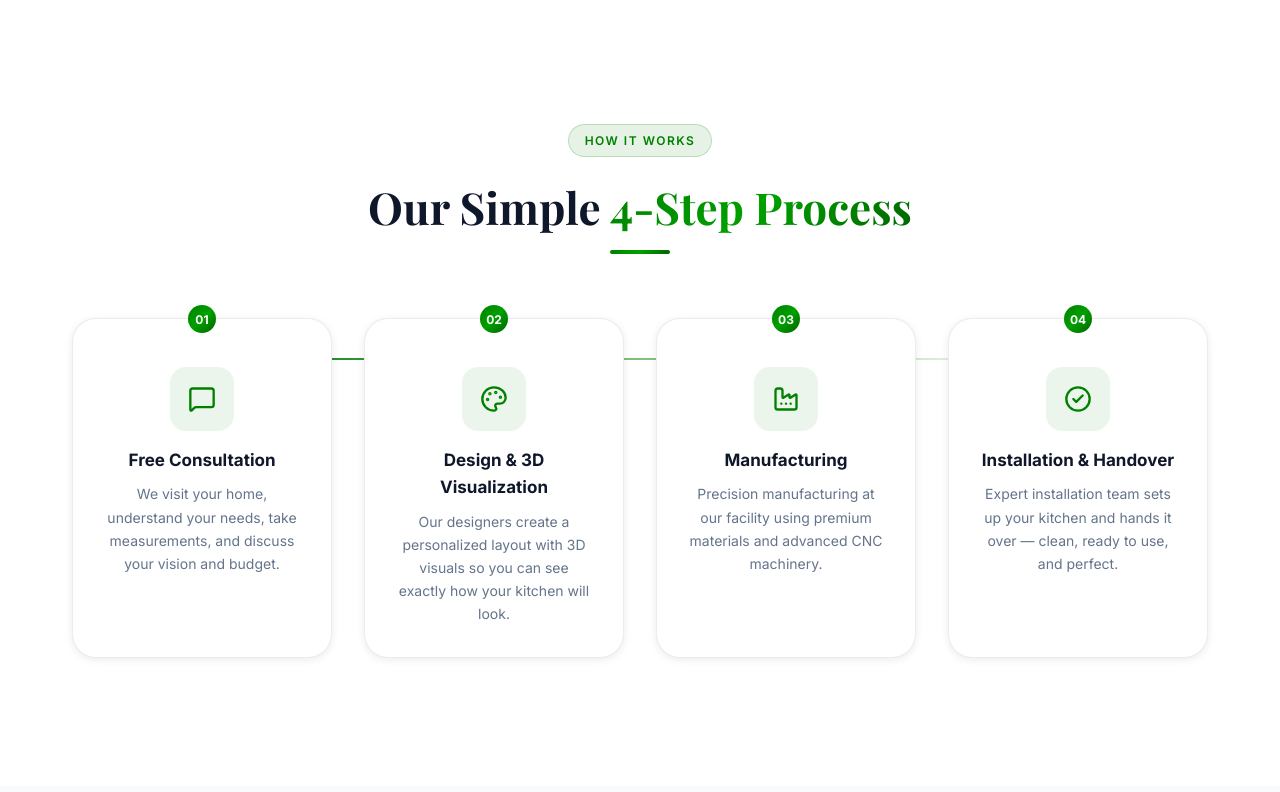
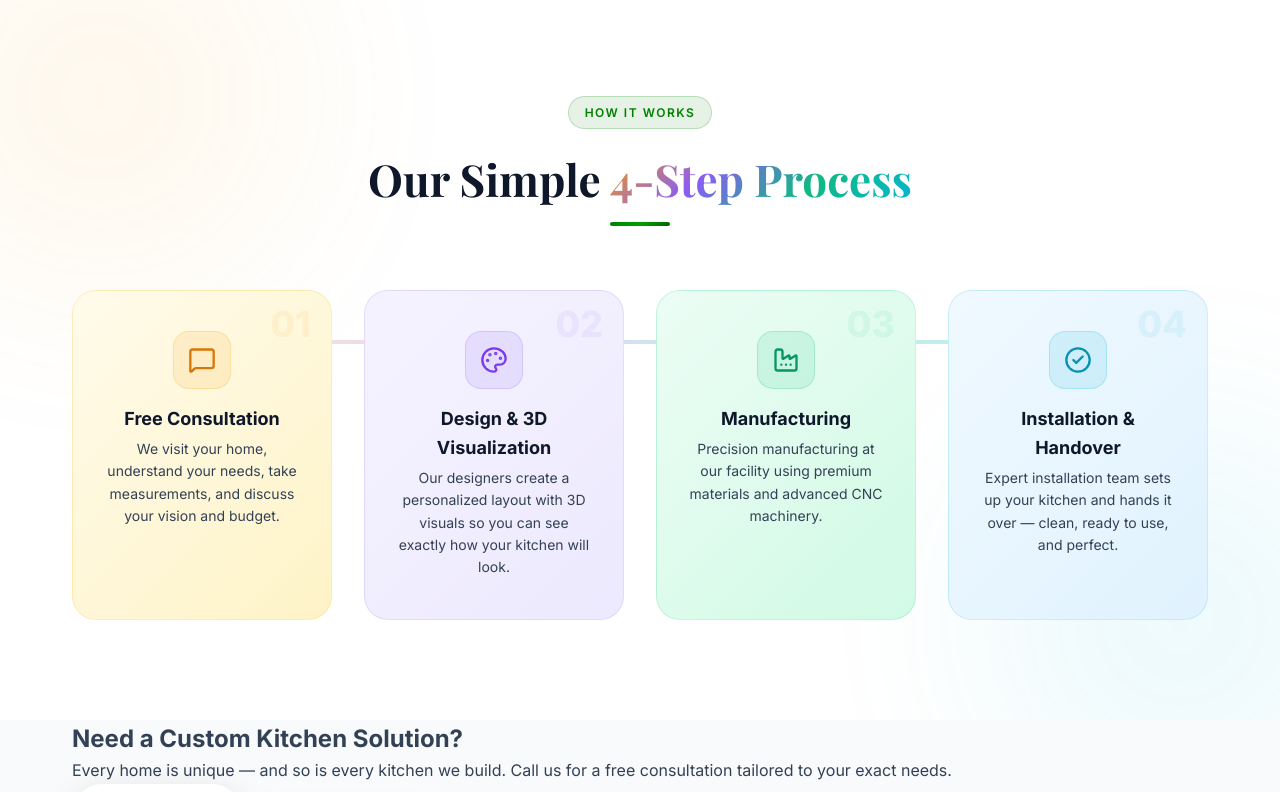
Before and after one commit to Eshbanoliver/shristienterprises, a React (Vite) app: page /services in a window 1280 px wide. Shown: the part 4160-4952 px from the top of the page. Built offline with nearby package versions, Linux system fonts and the light colour scheme; a web font is replaced by a local one.

Commit message:
updated files

```diff
--- a/src/pages/Services.css
+++ b/src/pages/Services.css
@@ -37,87 +37,207 @@
   gap: var(--space-xl);
 }
 
-/* ─── Process Section ────────────────────────────────────────── */
+/* ─── Process Section (Creative & Colorful) ──────────────────── */
+.process-section-creative {
+  position: relative;
+  background: #ffffff; /* Clean white backdrop */
+  overflow: hidden;
+  padding: 100px 0;
+}
+
+.process-bg-shapes {
+  position: absolute;
+  inset: 0;
+  overflow: hidden;
+  pointer-events: none;
+  z-index: 0;
+}
+
+.process-bg-shapes .shape {
+  position: absolute;
+  filter: blur(100px);
+  border-radius: 50%;
+  opacity: 0.07;
+  animation: float-shape 20s infinite ease-in-out alternate;
+}
+
+.process-bg-shapes .shape-1 {
+  width: 400px;
+  height: 400px;
+  background: #f59e0b; /* Amber */
+  top: -100px;
+  left: -100px;
+}
+
+.process-bg-shapes .shape-2 {
+  width: 400px;
+  height: 400px;
+  background: #06b6d4; /* Cyan */
+  bottom: -100px;
+  right: -100px;
+  animation-delay: -5s;
+}
+
+.process-title-accent {
+  background: linear-gradient(135deg, #f59e0b 0%, #8b5cf6 33%, #10b981 66%, #06b6d4 100%) !important;
+  -webkit-background-clip: text !important;
+  -webkit-text-fill-color: transparent !important;
+  background-clip: text !important;
+}
+
 .process-grid {
   display: grid;
   grid-template-columns: repeat(4, 1fr);
   gap: var(--space-xl);
   position: relative;
+  z-index: 1;
 }
 
+/* Beautiful multicolored path connecting steps */
 .process-grid::before {
   content: '';
   position: absolute;
-  top: 40px;
-  left: 12.5%;
-  right: 12.5%;
-  height: 2px;
-  background: linear-gradient(to right, var(--primary), transparent);
+  top: 50px;
+  left: 10%;
+  right: 10%;
+  height: 4px;
+  background: linear-gradient(to right, #f59e0b 0%, #8b5cf6 33%, #10b981 66%, #06b6d4 100%);
+  border-radius: 4px;
+  opacity: 0.25;
+  z-index: 0;
 }
 
 .process-card {
-  background: white;
-  border-radius: var(--radius-xl);
-  padding: var(--space-xl);
-  border: 1px solid var(--border-subtle);
-  box-shadow: var(--shadow-sm);
+  position: relative;
+  border-radius: 24px;
+  padding: 40px var(--space-xl);
+  transition: transform 0.4s cubic-bezier(0.16, 1, 0.3, 1), box-shadow 0.4s cubic-bezier(0.16, 1, 0.3, 1), background 0.4s ease, color 0.4s ease, border-color 0.4s ease;
+  overflow: hidden;
   text-align: center;
-  position: relative;
-  transition: all 0.35s ease;
+  z-index: 1;
+  display: flex;
+  flex-direction: column;
+  align-items: center;
 }
 
-.process-card:hover {
-  transform: translateY(-6px);
-  box-shadow: var(--shadow-md);
-  border-color: rgba(0,128,0,0.2);
+/* Default state: Pastel color themes */
+.process-card--amber {
+  background: linear-gradient(135deg, #fffbeb 0%, #fef3c7 100%);
+  border: 1px solid rgba(245, 158, 11, 0.15);
+}
+.process-card--violet {
+  background: linear-gradient(135deg, #f5f3ff 0%, #ede9fe 100%);
+  border: 1px solid rgba(139, 92, 246, 0.15);
+}
+.process-card--emerald {
+  background: linear-gradient(135deg, #ecfdf5 0%, #d1fae5 100%);
+  border: 1px solid rgba(16, 185, 129, 0.15);
+}
+.process-card--cyan {
+  background: linear-gradient(135deg, #f0f9ff 0%, #e0f2fe 100%);
+  border: 1px solid rgba(6, 182, 212, 0.15);
 }
 
-.process-step-num {
+/* Large decorative translucent step number */
+.process-card__number {
   position: absolute;
-  top: -14px;
-  left: 50%;
-  transform: translateX(-50%);
-  background: var(--gradient-primary);
-  color: white;
-  width: 28px;
-  height: 28px;
-  border-radius: 50%;
-  font-size: 0.75rem;
-  font-weight: 700;
+  top: 15px;
+  right: 20px;
+  font-size: 2.25rem;
+  font-weight: 800;
+  font-family: var(--font-sans);
+  line-height: 1;
+  user-select: none;
+  transition: color 0.4s ease, transform 0.4s ease;
+}
+
+.process-card--amber .process-card__number { color: rgba(245, 158, 11, 0.08); }
+.process-card--violet .process-card__number { color: rgba(139, 92, 246, 0.08); }
+.process-card--emerald .process-card__number { color: rgba(16, 185, 129, 0.08); }
+.process-card--cyan .process-card__number { color: rgba(6, 182, 212, 0.08); }
+
+.process-card:hover .process-card__number {
+  transform: scale(1.1);
+  color: rgba(255, 255, 255, 0.15) !important;
+}
+
+/* Card Hover Elevate & Vibrant gradient background shifts */
+.process-card--amber:hover {
+  background: linear-gradient(135deg, #f59e0b 0%, #d97706 100%);
+  border-color: transparent;
+  box-shadow: 0 20px 40px rgba(245, 158, 11, 0.3);
+}
+.process-card--violet:hover {
+  background: linear-gradient(135deg, #8b5cf6 0%, #7c3aed 100%);
+  border-color: transparent;
+  box-shadow: 0 20px 40px rgba(139, 92, 246, 0.3);
+}
+.process-card--emerald:hover {
+  background: linear-gradient(135deg, #10b981 0%, #059669 100%);
+  border-color: transparent;
+  box-shadow: 0 20px 40px rgba(16, 185, 129, 0.3);
+}
+.process-card--cyan:hover {
+  background: linear-gradient(135deg, #06b6d4 0%, #0891b2 100%);
+  border-color: transparent;
+  box-shadow: 0 20px 40px rgba(6, 182, 212, 0.3);
+}
+
+/* Card Icon Box Styling */
+.process-card__icon {
+  width: 58px;
+  height: 58px;
+  border-radius: 16px;
   display: flex;
   align-items: center;
   justify-content: center;
+  transition: all 0.4s cubic-bezier(0.34, 1.56, 0.64, 1);
+  margin: 0 auto var(--space-md) auto;
+  flex-shrink: 0;
+  border: 1px solid transparent;
 }
 
-.process-card__icon {
-  width: 64px;
-  height: 64px;
-  background: rgba(0, 128, 0, 0.08);
-  border-radius: var(--radius-lg);
-  display: flex;
-  align-items: center;
-  justify-content: center;
-  color: var(--primary);
-  margin: var(--space-md) auto;
-  transition: background 0.3s ease, transform 0.3s ease;
+/* Semi-translucent colored icon wraps over pastel cards */
+.process-card--amber .process-card__icon { background: rgba(245, 158, 11, 0.12); color: #d97706; border-color: rgba(245, 158, 11, 0.2); }
+.process-card--violet .process-card__icon { background: rgba(139, 92, 246, 0.12); color: #7c3aed; border-color: rgba(139, 92, 246, 0.2); }
+.process-card--emerald .process-card__icon { background: rgba(16, 185, 129, 0.12); color: #059669; border-color: rgba(16, 185, 129, 0.2); }
+.process-card--cyan .process-card__icon { background: rgba(6, 182, 212, 0.12); color: #0891b2; border-color: rgba(6, 182, 212, 0.2); }
+
+/* On hover, the icon container becomes solid white circle with theme-colored icon inside */
+.process-card:hover .process-card__icon {
+  transform: scale(1.1) rotate(5deg);
+  background: white;
+  border-color: transparent;
+  box-shadow: 0 6px 15px rgba(0, 0, 0, 0.1);
 }
 
-.process-card:hover .process-card__icon {
-  background: rgba(0, 128, 0, 0.15);
-  transform: scale(1.08);
+.process-card--amber:hover .process-card__icon { color: #d97706; }
+.process-card--violet:hover .process-card__icon { color: #7c3aed; }
+.process-card--emerald:hover .process-card__icon { color: #059669; }
+.process-card--cyan:hover .process-card__icon { color: #0891b2; }
+
+/* Typography */
+.process-card__title {
+  font-size: 1.125rem;
+  font-weight: 700;
+  color: var(--text-dark);
+  margin-bottom: var(--space-xs);
+  transition: color 0.3s ease;
 }
 
-.process-card__title {
-  font-size: 1.0625rem;
-  font-weight: 700;
-  color: var(--text-dark);
-  margin-bottom: 8px;
+.process-card:hover .process-card__title {
+  color: white !important;
 }
 
 .process-card__desc {
   font-size: 0.875rem;
-  color: var(--text-muted);
-  line-height: 1.65;
+  color: var(--text-body);
+  line-height: 1.6;
+  transition: color 0.3s ease;
+}
+
+.process-card:hover .process-card__desc {
+  color: rgba(255, 255, 255, 0.9) !important;
 }
 
 /* ─── Responsive ─────────────────────────────────────────────── */
--- a/src/pages/Services.tsx
+++ b/src/pages/Services.tsx
@@ -90,33 +90,39 @@ const Services: React.FC = () => {
         </div>
       </section>
 
-      {/* ── Process Section ─── */}
-      <section className="section bg-white" aria-labelledby="process-heading">
-        <div className="container">
+      {/* ── Process Section (Creative & Colorful) ─── */}
+      <section className="process-section-creative" aria-labelledby="process-heading">
+        {/* Floating background decorative shapes */}
+        <div className="process-bg-shapes">
+          <div className="shape shape-1"></div>
+          <div className="shape shape-2"></div>
+        </div>
+
+        <div className="container" style={{ position: 'relative', zIndex: 1 }}>
           <div className="text-center" style={{ marginBottom: 'var(--space-3xl)' }}>
             <div className="section-badge">How It Works</div>
             <h2 id="process-heading" className="section-title">
-              Our Simple <span>4-Step Process</span>
+              Our Simple <span className="process-title-accent">4-Step Process</span>
             </h2>
             <div className="divider divider-center" />
           </div>
 
           <div className="process-grid">
             {[
-              { step: '01', title: 'Free Consultation', desc: 'We visit your home, understand your needs, take measurements, and discuss your vision and budget.', icon: <MessageSquare size={28} /> },
-              { step: '02', title: 'Design & 3D Visualization', desc: 'Our designers create a personalized layout with 3D visuals so you can see exactly how your kitchen will look.', icon: <Palette size={28} /> },
-              { step: '03', title: 'Manufacturing', desc: 'Precision manufacturing at our facility using premium materials and advanced CNC machinery.', icon: <Factory size={28} /> },
-              { step: '04', title: 'Installation & Handover', desc: 'Expert installation team sets up your kitchen and hands it over — clean, ready to use, and perfect.', icon: <CheckCircle2 size={28} /> },
+              { step: '01', title: 'Free Consultation', desc: 'We visit your home, understand your needs, take measurements, and discuss your vision and budget.', icon: <MessageSquare size={28} />, colorClass: 'process-card--amber' },
+              { step: '02', title: 'Design & 3D Visualization', desc: 'Our designers create a personalized layout with 3D visuals so you can see exactly how your kitchen will look.', icon: <Palette size={28} />, colorClass: 'process-card--violet' },
+              { step: '03', title: 'Manufacturing', desc: 'Precision manufacturing at our facility using premium materials and advanced CNC machinery.', icon: <Factory size={28} />, colorClass: 'process-card--emerald' },
+              { step: '04', title: 'Installation & Handover', desc: 'Expert installation team sets up your kitchen and hands it over — clean, ready to use, and perfect.', icon: <CheckCircle2 size={28} />, colorClass: 'process-card--cyan' },
             ].map((step, i) => (
               <motion.div
                 key={step.step}
-                className="process-card"
+                className={`process-card ${step.colorClass}`}
                 initial={{ opacity: 0, y: 30 }}
                 whileInView={{ opacity: 1, y: 0 }}
                 viewport={{ once: true }}
                 transition={{ duration: 0.5, delay: i * 0.12 }}
               >
-                <div className="process-step-num">{step.step}</div>
+                <div className="process-card__number">{step.step}</div>
                 <div className="process-card__icon" aria-hidden="true">{step.icon}</div>
                 <h3 className="process-card__title">{step.title}</h3>
                 <p className="process-card__desc">{step.desc}</p>
```
